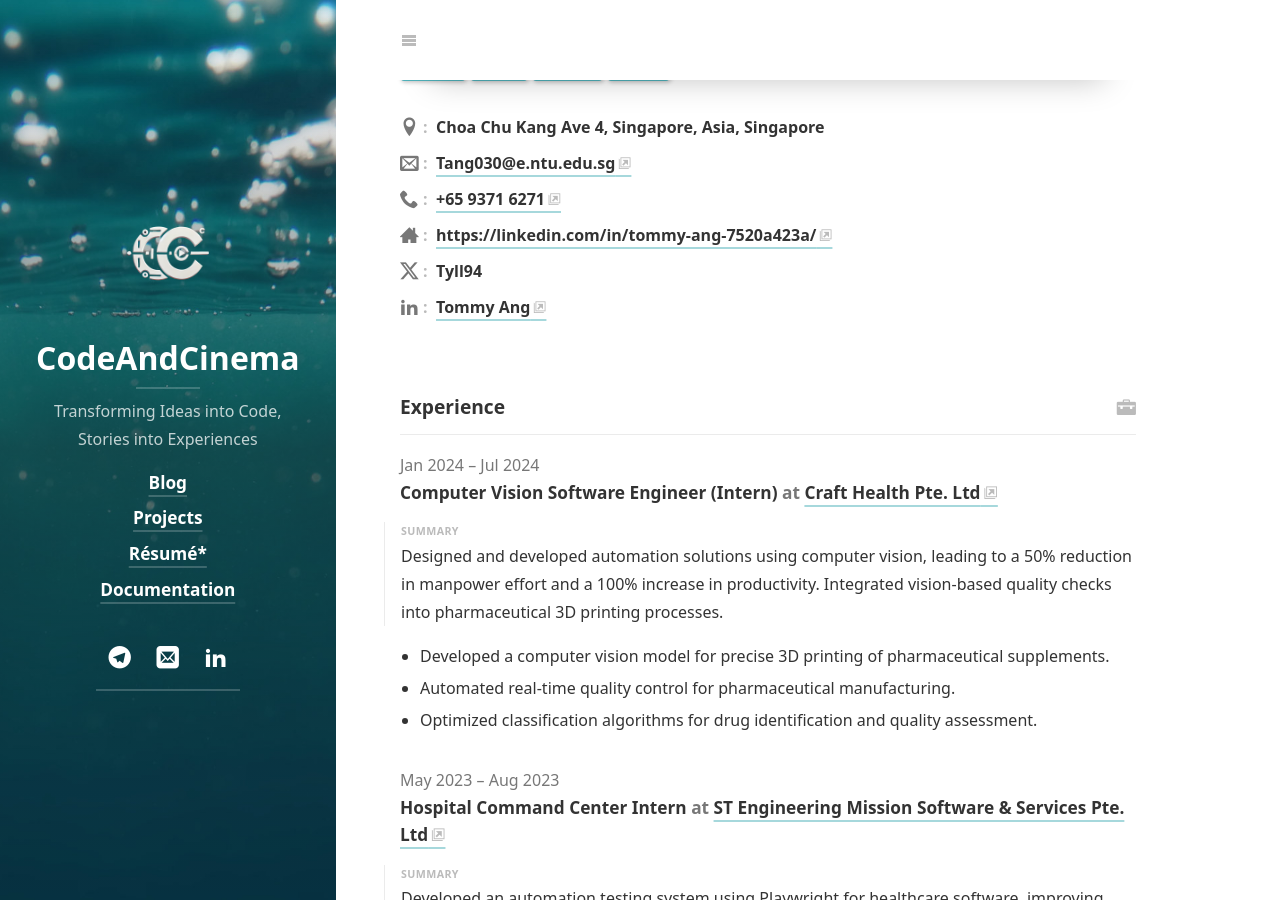
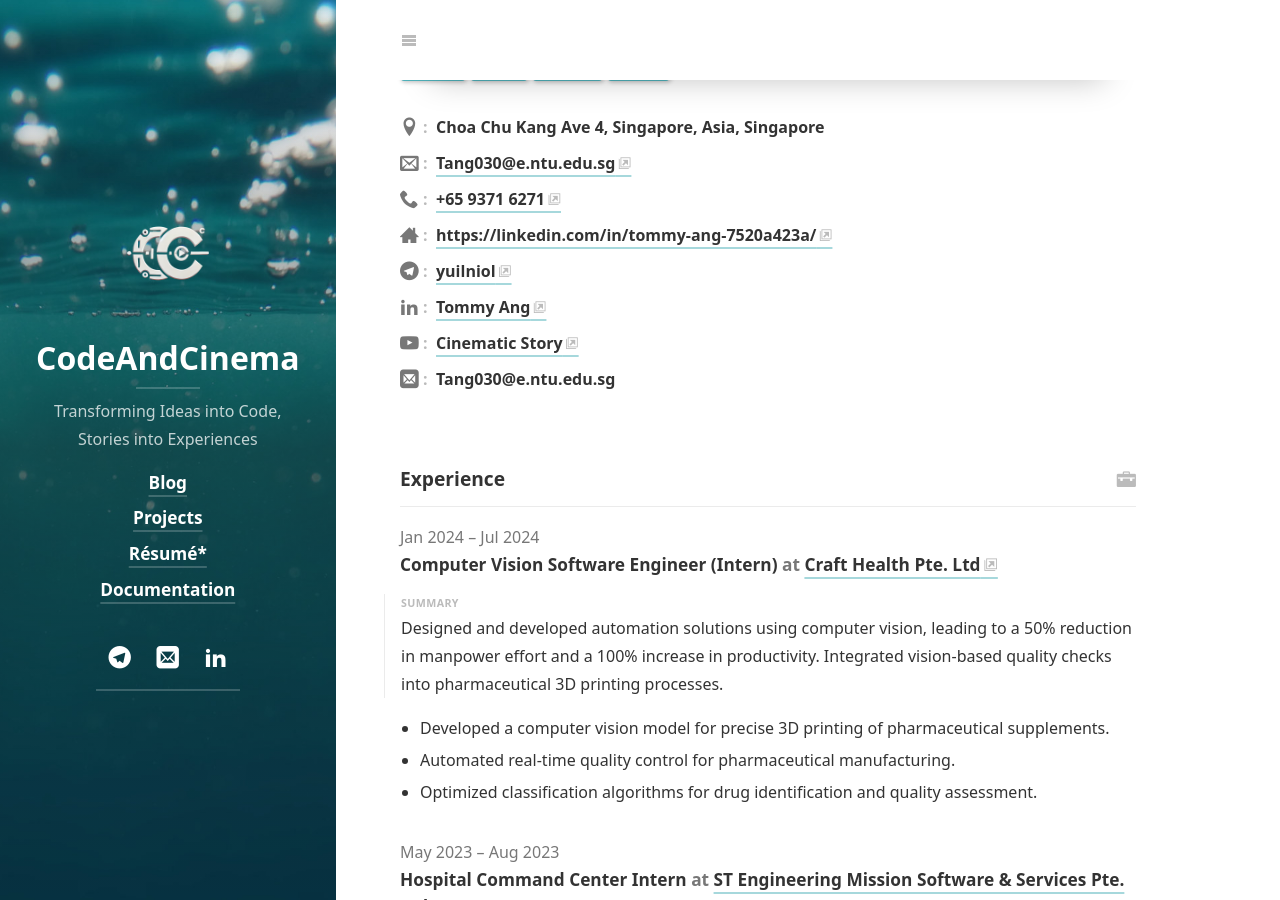
Before and after one commit to CodeByTommy/CodeAndCinema.github.io, a Jekyll site: the page built from resume.md, in a window 1280 px wide and 900 px high, scrolled down 443 px. Built offline with Jekyll 4.4.1, drawn with Linux system fonts in a browser that asks for light colours; cached includes are drawn as plain includes; nearby versions of some CDN libraries; some web fonts are replaced; library files that are not in the unit come from our copies; a script that is not in the unit is left out.

Commit message:
Update resume.yml

```diff
--- a/_data/resume.yml
+++ b/_data/resume.yml
@@ -18,12 +18,17 @@ basics:
     countryCode: "SG"
     region: "Asia"
   profiles:
-    - network: "Twitter"
-      username: "Tyll94"
-      url: ""
+    - network: "Telegram"
+      username: "yuilniol"
+      url: "https://t.me/yuliniol"
     - network: "LinkedIn"
       username: "Tommy Ang"
       url: "https://linkedin.com/in/tommy-ang-7520a423a/"
+    - network: "youtube"
+      username: "Cinematic Story"
+      url: "https://www.youtube.com/watch?v=VgzobnepkV4&list=PLmyLsh61IFdzxcEls917HZ3Wkfty_bobA"
+    - network: "email"
+      username: "Tang030@e.ntu.edu.sg"
 
 work:
   - company: "Craft Health Pte. Ltd"
```
